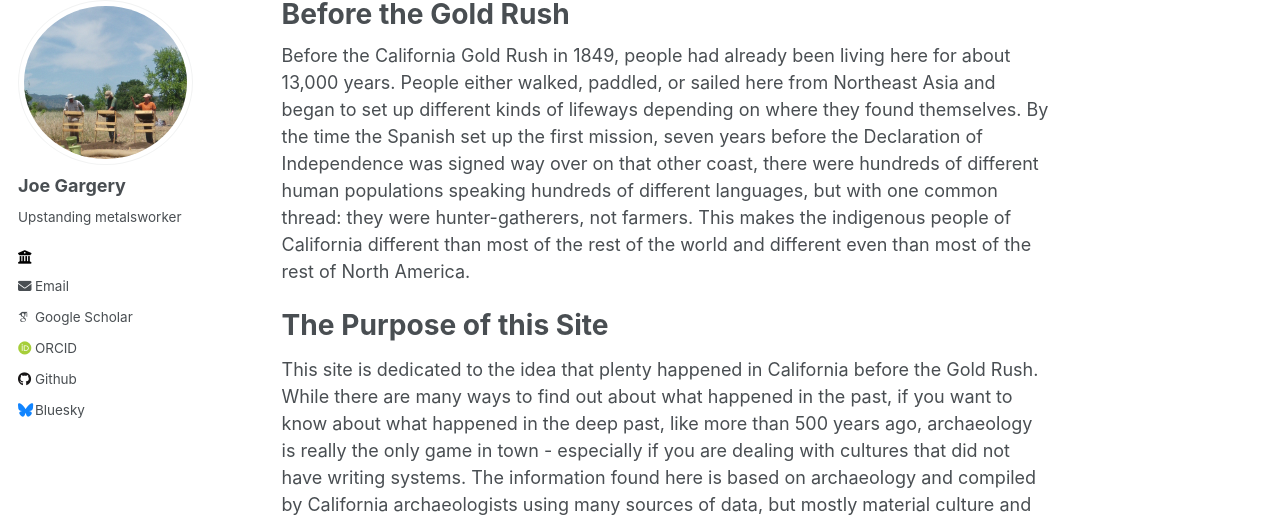
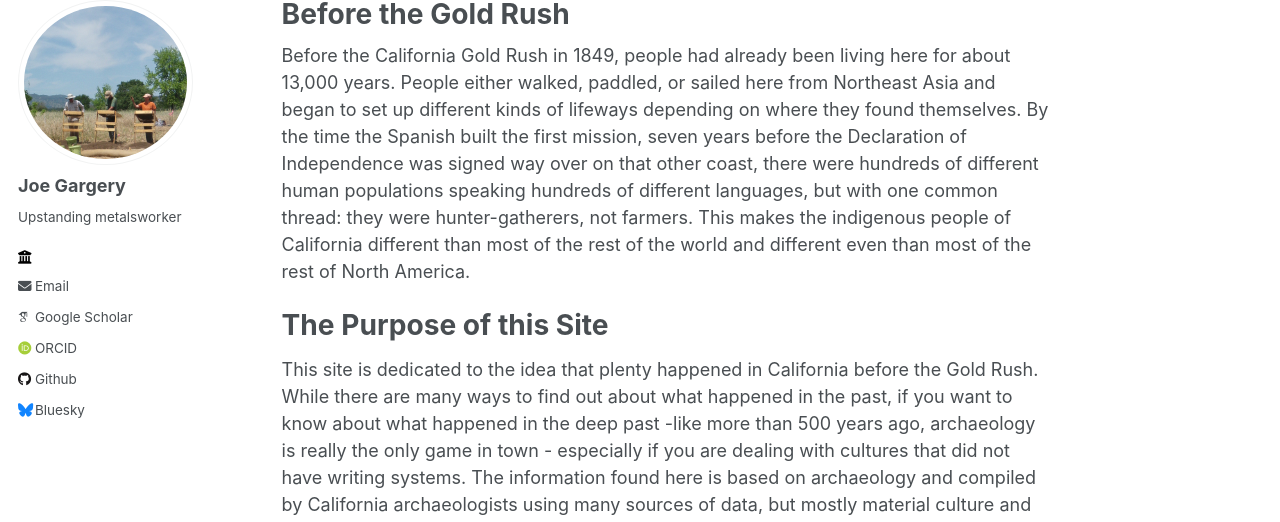
Before and after one commit to csus-arc/csus-arc.github.io, a Jekyll site: the page built from _pages/about.md, in a window 1280 px wide and 1073 px high. Shown: the part 106-628 px from the top of the window. Built offline with Jekyll 4.4.1, drawn with Linux system fonts in a browser that asks for light colours; some web fonts are replaced; some of the changed text lies outside the part shown.

Commit message:
Update about.md

```diff
--- a/_pages/about.md
+++ b/_pages/about.md
@@ -8,8 +8,8 @@ redirect_from:
 
 ---
 
-Before the California Gold Rush in 1849, people had already been living here for about 13,000 years. People either walked, paddled, or sailed here from Northeast Asia and began to set up different kinds of lifeways depending on where they found themselves. By the time the Spanish set up the first mission, seven years before the Declaration of Independence was signed way over on that other coast, there were hundreds of different human populations speaking hundreds of different languages, but with one common thread: they were hunter-gatherers, not farmers. This makes the indigenous people of California different than most of the rest of the world and different even than most of the rest of North America.
+Before the California Gold Rush in 1849, people had already been living here for about 13,000 years. People either walked, paddled, or sailed here from Northeast Asia and began to set up different kinds of lifeways depending on where they found themselves. By the time the Spanish built the first mission, seven years before the Declaration of Independence was signed way over on that other coast, there were hundreds of different human populations speaking hundreds of different languages, but with one common thread: they were hunter-gatherers, not farmers. This makes the indigenous people of California different than most of the rest of the world and different even than most of the rest of North America.
 
 The Purpose of this Site
 ======
-This site is dedicated to the idea that plenty happened in California before the Gold Rush. While there are many ways to find out about what happened in the past, if you want to know about what happened in the deep past, like more than 500 years ago, archaeology is really the only game in town - especially if you are dealing with cultures that did not have writing systems. The information found here is based on archaeology and compiled by California archaeologists using many sources of data, but mostly material culture and frequent analogies gathered from ethnographic information.
+This site is dedicated to the idea that plenty happened in California before the Gold Rush. While there are many ways to find out about what happened in the past, if you want to know about what happened in the deep past -like more than 500 years ago, archaeology is really the only game in town - especially if you are dealing with cultures that did not have writing systems. The information found here is based on archaeology and compiled by California archaeologists using many sources of data, but mostly material culture and frequent analogies gathered from ethnographic information.
```
